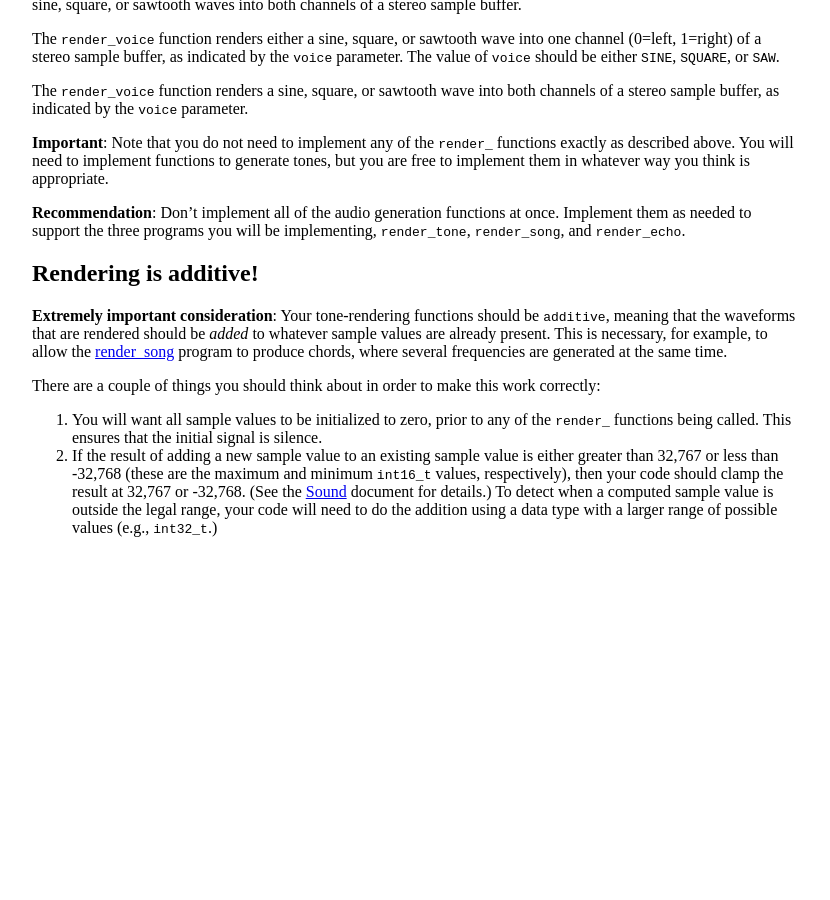
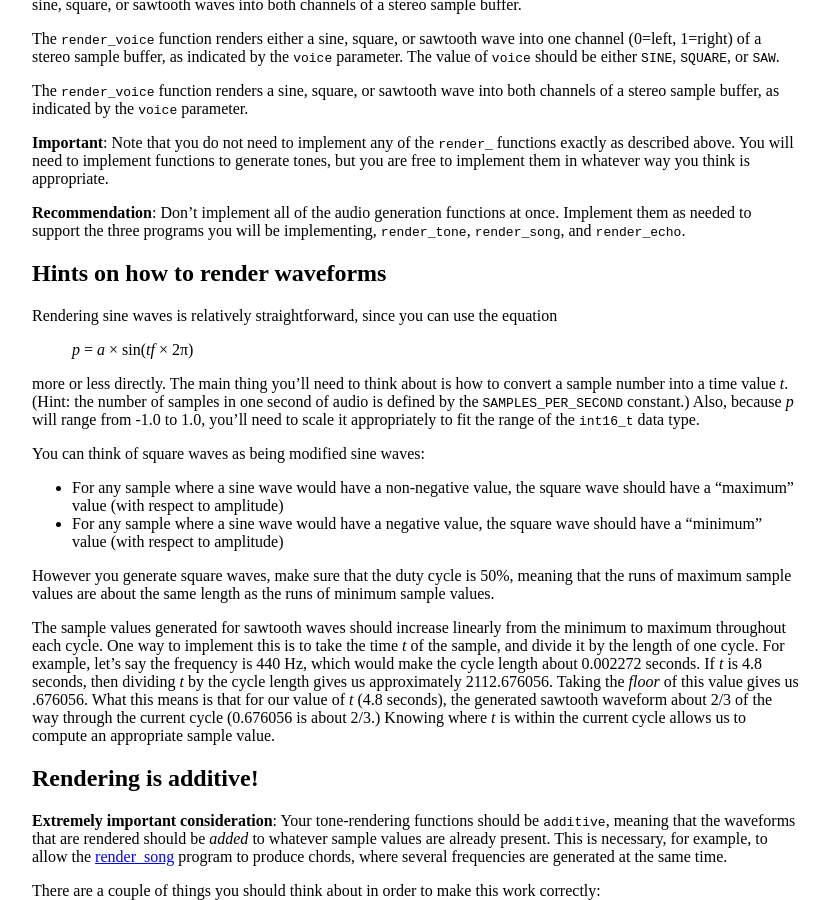
Before and after one commit to jhuintprog/fall2019, a Jekyll site: the page built from wave.md, in a window 1280 px wide and 900 px high, scrolled down 2965 px. Shown: the whole window, without its empty margins (224-1054 px from the left). Built offline with Jekyll 4.4.1, drawn with Linux system fonts in a browser that asks for light colours; before the commit the page ends 3518 px from its top, so only the background shows below that.

Commit message:
hints on generating waveforms

```diff
--- a/wave.md
+++ b/wave.md
@@ -136,6 +136,23 @@ The `render_voice` function renders a sine, square, or sawtooth wave into both c
 
 **Recommendation**: Don't implement all of the audio generation functions at once.  Implement them as needed to support the three programs you will be implementing, `render_tone`, `render_song`, and `render_echo`.
 
+## Hints on how to render waveforms
+
+Rendering sine waves is relatively straightforward, since you can use the equation
+
+> *p* = *a* × sin(*tf* × 2π)
+
+more or less directly.  The main thing you'll need to think about is how to convert a sample number into a time value *t*.  (Hint: the number of samples in one second of audio is defined by the `SAMPLES_PER_SECOND` constant.)  Also, because *p* will range from -1.0 to 1.0, you'll need to scale it appropriately to fit the range of the `int16_t` data type.
+
+You can think of square waves as being modified sine waves:
+
+* For any sample where a sine wave would have a non-negative value, the square wave should have a "maximum" value (with respect to amplitude)
+* For any sample where a sine wave would have a negative value, the square wave should have a "minimum" value (with respect to amplitude)
+
+However you generate square waves, make sure that the duty cycle is 50%, meaning that the runs of maximum sample values are about the same length as the runs of minimum sample values.
+
+The sample values generated for sawtooth waves should increase linearly from the minimum to maximum throughout each cycle.  One way to implement this is to take the time *t* of the sample, and divide it by the length of one cycle.  For example, let's say the frequency is 440 Hz, which would make the cycle length about 0.002272 seconds.  If *t* is 4.8 seconds, then dividing *t* by the cycle length gives us approximately 2112.676056.  Taking the *floor* of this value gives us .676056.  What this means is that for our value of *t* (4.8 seconds), the generated sawtooth waveform about 2/3 of the way through the current cycle (0.676056 is about 2/3.)  Knowing where *t* is within the current cycle allows us to compute an appropriate sample value.
+
 ## Rendering is additive!
 
 **Extremely important consideration**: Your tone-rendering functions should be `additive`, meaning that the waveforms that are rendered should be *added* to whatever sample values are already present.  This is necessary, for example, to allow the [render\_song](render_song.html) program to produce chords, where several frequencies are generated at the same time.
```
